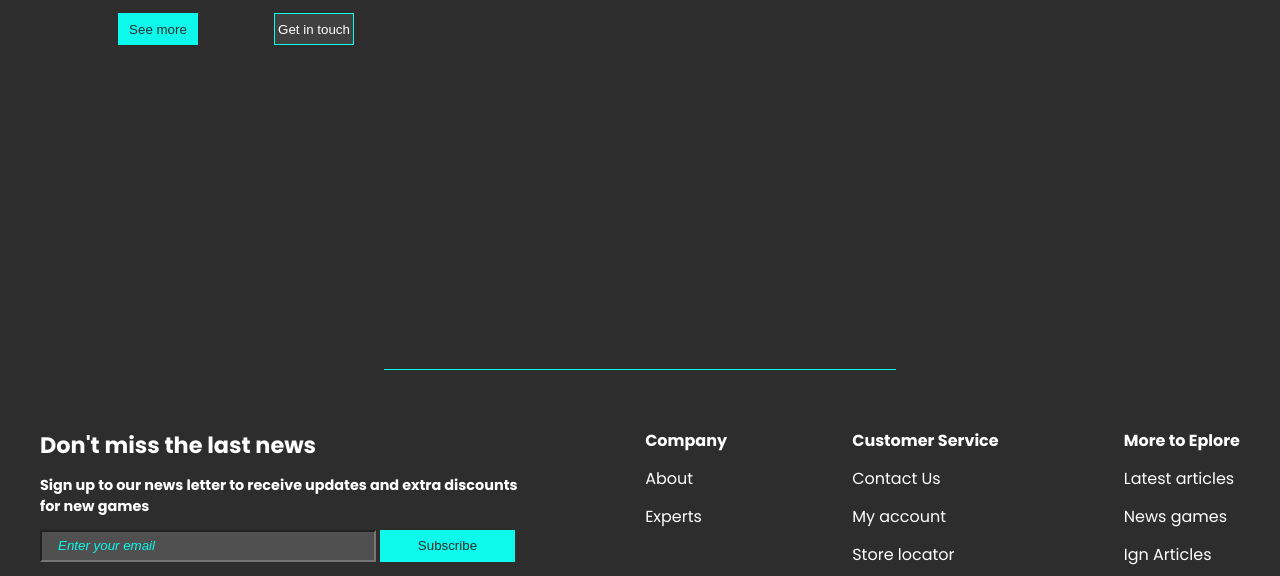
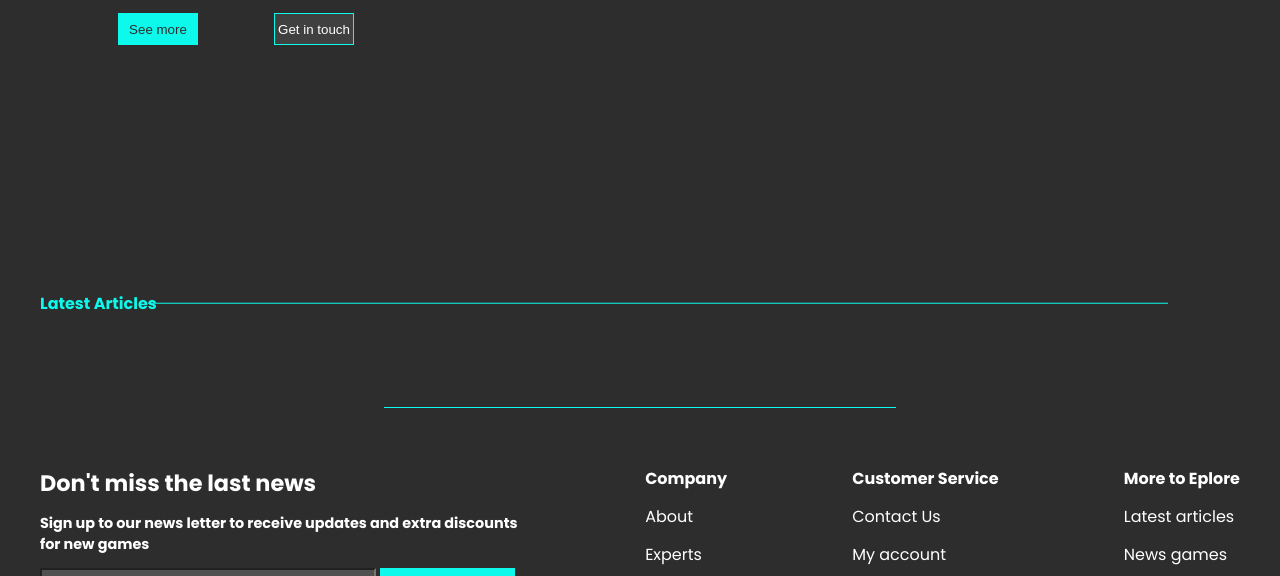
Before and after one commit to thodorisKall/mmo-gaming-updates, a website: page client/index.html in a window 1280 px wide. Shown: the part 524-1100 px from the top of the page. Drawn offline with Linux system fonts and the light colour scheme; no server answers.

Commit message:
add blue line next to articles title at top to main grid

```diff
--- a/client/index.html
+++ b/client/index.html
@@ -52,9 +52,9 @@
       </div>
     </nav>
     <!-- header  -->
-    <header  class="header">
+    <header class="header">
       <div class="header__img">
-        <img src="" alt="no image">
+        <img src="" alt="no image" />
       </div>
       <div class="header__text">
         <h1>Lorem, ipsum.</h1>
@@ -72,7 +72,9 @@
     <!-- main -->
     <main class="main">
       <!-- -------------grid----------- -->
-      <div class="main__grid container--underline">
+      <div class="main__grid">
+        <h2 id="articles">Latest Articles</h2>
+      </div>
     </main>
 
     <!-- footer -->
@@ -81,7 +83,8 @@
         <div class="form__text">
           <h2>Don't miss the last news</h2>
           <h3>
-            Sign up to our news letter to receive updates and extra discounts for new games
+            Sign up to our news letter to receive updates and extra discounts
+            for new games
           </h3>
         </div>
         <form>
--- a/client/style.css
+++ b/client/style.css
@@ -253,12 +253,31 @@ button {
 
 /* ----grid-------- */
 
+#articles {
+  color: var(--neon-blue);
+  font-size: var(--text-small-lg);
+  margin-bottom: var(--small-margin-bottom-lg);
+  position: relative;
+}
+
+#articles::after {
+  content: "";
+  position: absolute;
+  top: 50%;
+  transform: translateY(-50%);
+  left: 9%;
+  width: 85%;
+  height: 0.5px;
+  background-color: var(--neon-blue);
+}
+
 .new__grid {
   display: grid;
   grid-template-columns: repeat(2, 1fr);
   gap: 4rem;
   height: 100%;
   width: 100%;
+  position: relative;
 }
 
 .grid__box {
```
